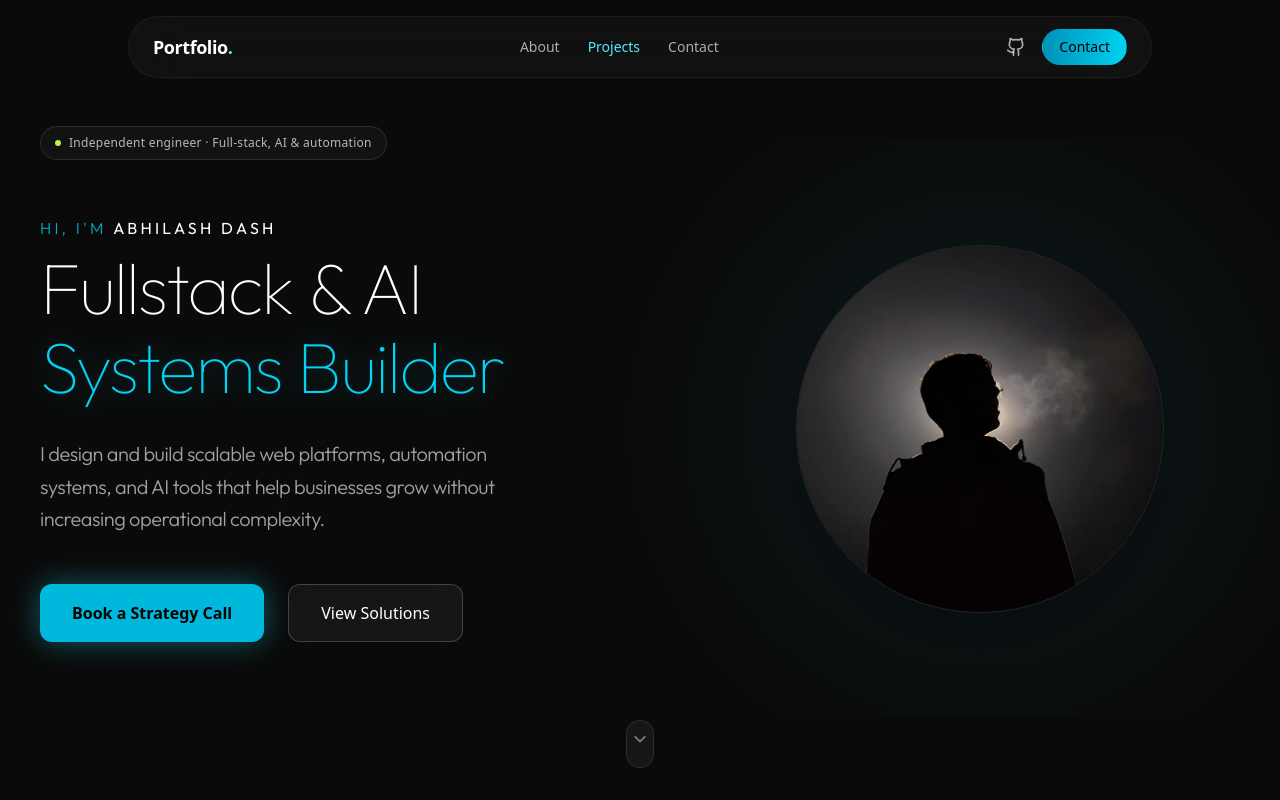
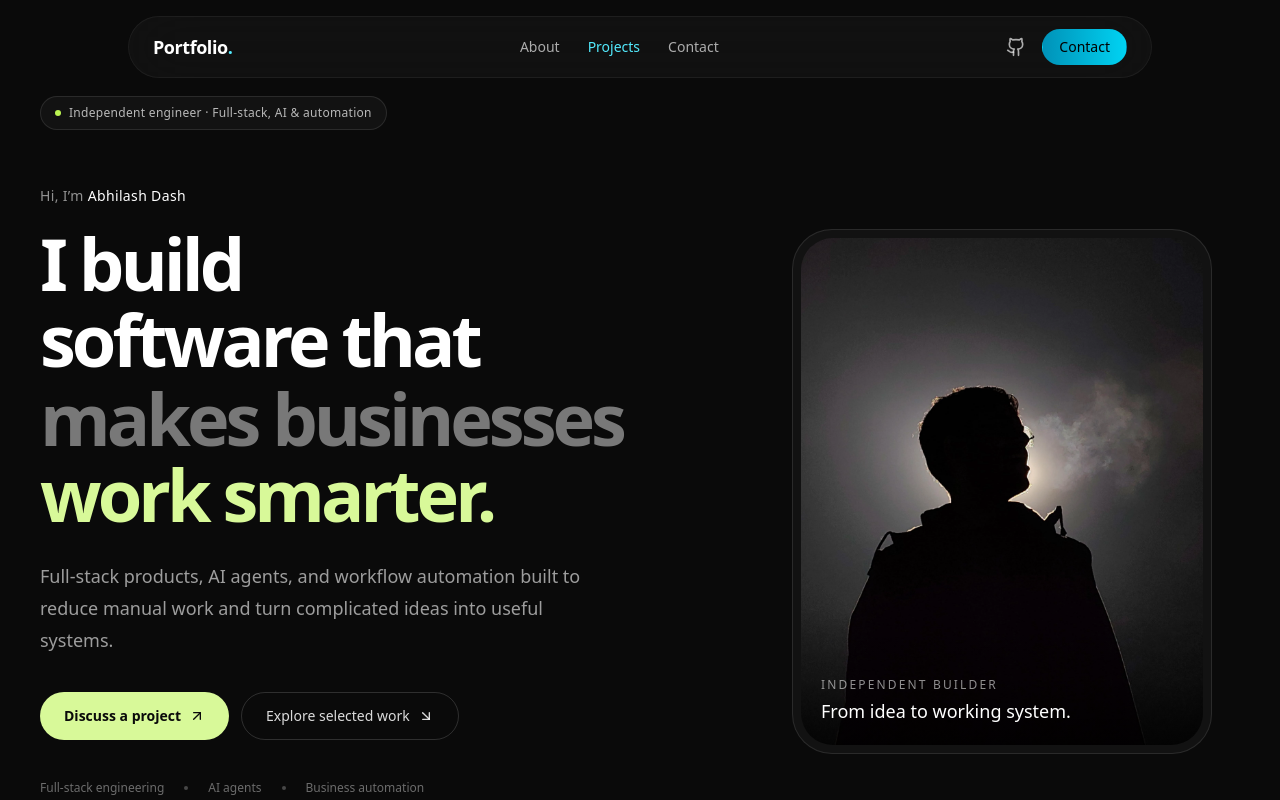
Before and after one commit to AbhilashDash10082k4/portfolio, a Next.js app: page / in a window 1280 px wide. Shown: the top 800 px of the page. Built offline with nearby package versions, Linux system fonts and the light colour scheme.

Commit message:
design: refine hero positioning and calls to action

```diff
--- a/components/Hero/Intro.tsx
+++ b/components/Hero/Intro.tsx
@@ -1,125 +1,72 @@
-'use client';
-
-import { motion } from 'motion/react';
-import Image from 'next/image';
+/**
+ * Hero copy, portrait, and primary navigation actions.
+ * Related files: Hero.tsx owns the section background; app/page.tsx mounts
+ * Hero; #projects and #contact are rendered by SolutionsSection and Contact.
+ * This component is intentionally a Server Component: no client animation is
+ * needed for the core message or links.
+ */
+import Image from "next/image";
+import Link from "next/link";
+import { ArrowDownRight, ArrowUpRight } from "lucide-react";
 
 export function Intro() {
   return (
-    <div className="flex flex-col md:grid md:grid-cols-2 items-center gap-8 md:gap-16">
-      <motion.div
-        initial={{ opacity: 0, y: 20 }}
-        animate={{ opacity: 1, y: 0 }}
-        transition={{ duration: 0.6 }}
-        className="flex flex-col items-center md:items-start text-center md:text-left order-3 md:order-1"
-      >
-        <div className="space-y-4 tracking-tight font-outfit relative w-full">
-          {/* Subtle glow pulse behind headline */}
-
-          <div className="relative mb-2">
-            <h2 className="text-sm md:text-base font-light text-cyan-400/80 tracking-[0.2em] uppercase font-outfit">
-              Hi, I&apos;m{' '}
-              <span className="text-white font-normal">Abhilash Dash</span>
-            </h2>
-          </div>
-
-          <h1 className="relative text-4xl sm:text-5xl md:text-6xl lg:text-7xl font-thin text-white tracking-tight leading-[1.1] font-outfit">
-            Fullstack & AI <br className="hidden sm:block" />
-            <span className="text-cyan-400 drop-shadow-[0_0_15px_rgba(34,211,238,0.3)]">
-              Systems Builder
-            </span>
-          </h1>
-
-          <p className="relative text-neutral-400 font-light text-base md:text-lg lg:text-xl tracking-tight leading-relaxed max-w-lg pt-4 font-outfit mx-auto md:mx-0">
-            I design and build scalable web platforms, automation systems, and
-            AI tools that help businesses grow without increasing operational
-            complexity.
-          </p>
+    <div className="grid items-center gap-10 md:grid-cols-[minmax(0,1.15fr)_minmax(280px,0.85fr)] md:gap-14 lg:gap-20">
+      <div className="order-2 max-w-3xl text-center md:order-1 md:text-left">
+        <p className="mb-5 text-sm font-medium tracking-wide text-white/55">
+          Hi, I’m <span className="text-white">Abhilash Dash</span>
+        </p>
+        <h1 className="text-balance text-4xl font-semibold leading-[1.05] tracking-[-0.055em] text-white sm:text-5xl md:text-6xl lg:text-7xl">
+          I build software that
+          <span className="mt-1 block text-white/45">makes businesses</span>
+          <span className="block text-lime-200">work smarter.</span>
+        </h1>
+        <p className="mx-auto mt-7 max-w-xl text-base leading-7 text-white/60 sm:text-lg sm:leading-8 md:mx-0">
+          Full-stack products, AI agents, and workflow automation built to
+          reduce manual work and turn complicated ideas into useful systems.
+        </p>
+        <div className="mt-9 flex flex-col justify-center gap-3 sm:flex-row md:justify-start">
+          <Link
+            href="#contact"
+            className="inline-flex min-h-12 items-center justify-center gap-2 rounded-full bg-lime-200 px-6 py-3 text-sm font-semibold text-neutral-950 transition-colors hover:bg-lime-100 focus-visible:outline focus-visible:outline-2 focus-visible:outline-offset-4 focus-visible:outline-lime-200"
+          >
+            Discuss a project
+            <ArrowUpRight aria-hidden="true" className="size-4" />
+          </Link>
+          <Link
+            href="#projects"
+            className="inline-flex min-h-12 items-center justify-center gap-2 rounded-full border border-white/15 px-6 py-3 text-sm font-medium text-white/85 transition-colors hover:border-white/30 hover:bg-white/[0.04] focus-visible:outline focus-visible:outline-2 focus-visible:outline-offset-4 focus-visible:outline-white"
+          >
+            Explore selected work
+            <ArrowDownRight aria-hidden="true" className="size-4" />
+          </Link>
         </div>
-
-        {/* CTA Buttons - Hidden on mobile here, shown below image */}
-        <div className="hidden md:flex flex-row gap-6 mt-12 w-auto">
-          <motion.button
-            whileHover={{ y: -4, scale: 1.02 }}
-            whileTap={{ scale: 0.98 }}
-            onClick={() =>
-              document
-                .querySelector('#contact')
-                ?.scrollIntoView({ behavior: 'smooth' })
-            }
-            className="group relative px-8 py-4 rounded-xl bg-cyan-500 text-black font-bold transition-all overflow-hidden shadow-[0_0_30px_rgba(34,211,238,0.4)]"
-          >
-            <div className="absolute inset-0 bg-white/20 opacity-0 group-hover:opacity-100 transition-opacity" />
-            <span className="relative z-10">Book a Strategy Call</span>
-          </motion.button>
-
-          <motion.button
-            whileHover={{ y: -4, scale: 1.02 }}
-            whileTap={{ scale: 0.98 }}
-            onClick={() =>
-              document
-                .querySelector('#projects')
-                ?.scrollIntoView({ behavior: 'smooth' })
-            }
-            className="px-8 py-4 rounded-xl border border-white/20 bg-white/5 text-white font-medium hover:bg-white/10 hover:border-white/40 transition-all backdrop-blur-md"
-          >
-            View Solutions
-          </motion.button>
+        <div className="mt-10 flex flex-wrap items-center justify-center gap-x-5 gap-y-2 text-xs text-white/40 md:justify-start">
+          <span>Full-stack engineering</span>
+          <span aria-hidden="true" className="hidden size-1 rounded-full bg-white/25 sm:block" />
+          <span>AI agents</span>
+          <span aria-hidden="true" className="hidden size-1 rounded-full bg-white/25 sm:block" />
+          <span>Business automation</span>
         </div>
-      </motion.div>
-
-      <div className="flex flex-col items-center justify-center relative w-full lg:pl-12 order-2 md:order-2 mb-4 md:mb-0">
-        {/* Large soft radial glow behind the entire column */}
-        <div className="absolute w-[150%] h-[150%] bg-[radial-gradient(circle_at_center,rgba(34,211,238,0.08)_0%,transparent_70%)] -z-10 pointer-events-none" />
-
-        <motion.div
-          className="group relative w-40 h-40 sm:w-52 sm:h-52 md:w-72 md:h-72 lg:w-80 lg:h-80 xl:w-96 xl:h-96"
-          initial={{ opacity: 0, scale: 0.9 }}
-          animate={{ opacity: 1, scale: 1 }}
-          transition={{ duration: 0.6, delay: 0.2 }}
-        >
-          {/* Image with subtle styling */}
-          <div className="relative w-full h-full p-2">
-            <Image
-              src="/dp.webp"
-              alt="dp"
-              width={400}
-              height={400}
-              className="relative z-10 rounded-full border border-white/10 w-full h-full object-cover brightness-[0.9] transition-all duration-700 group-hover:brightness-105 group-hover:border-cyan-500/30 shadow-2xl"
-              priority
-            />
-          </div>
-        </motion.div>
       </div>
 
-      {/* Mobile CTA Buttons - Shown after image on mobile */}
-      <motion.div
-        initial={{ opacity: 0, y: 10 }}
-        animate={{ opacity: 1, y: 0 }}
-        transition={{ delay: 0.4 }}
-        className="flex flex-col gap-4 mt-6 w-full px-4 md:hidden order-4"
-      >
-        <button
-          onClick={() =>
-            document
-              .querySelector('#contact')
-              ?.scrollIntoView({ behavior: 'smooth' })
-          }
-          className="w-full py-4 rounded-xl bg-linear-to-r from-cyan-500 to-cyan-400 text-black font-bold shadow-[0_0_25px_rgba(34,211,238,0.3)] hover:shadow-[0_0_35px_rgba(34,211,238,0.5)] transition-all active:scale-[0.98]"
-        >
-          Book a Strategy Call
-        </button>
-
-        <button
-          onClick={() =>
-            document
-              .querySelector('#projects')
-              ?.scrollIntoView({ behavior: 'smooth' })
-          }
-          className="w-full py-4 rounded-xl border border-white/20 bg-white/5 text-white font-medium backdrop-blur-md hover:bg-white/10 transition-all active:scale-[0.98]"
-        >
-          View Solutions
-        </button>
-      </motion.div>
+      <div className="order-1 mx-auto w-full max-w-[300px] md:order-2 md:max-w-none">
+        <div className="portfolio-portrait relative mx-auto aspect-[4/5] max-w-[420px] overflow-hidden rounded-[2rem] border border-white/10 bg-white/[0.035] p-2 sm:rounded-[2.5rem]">
+          <Image
+            src="/dp.webp"
+            alt="Portrait of Abhilash Dash"
+            width={640}
+            height={800}
+            priority
+            sizes="(max-width: 767px) 280px, (max-width: 1279px) 36vw, 420px"
+            className="h-full w-full rounded-[1.5rem] object-cover object-center sm:rounded-[2rem]"
+          />
+          <div className="pointer-events-none absolute inset-x-2 bottom-2 rounded-b-[1.5rem] bg-gradient-to-t from-black/70 via-black/20 to-transparent p-5 pt-16 sm:rounded-b-[2rem]">
+            <p className="text-xs font-medium uppercase tracking-[0.18em] text-white/55">Independent builder</p>
+            <p className="mt-1 text-lg font-medium text-white">From idea to working system.</p>
+          </div>
+        </div>
+      </div>
     </div>
   );
 }
```
